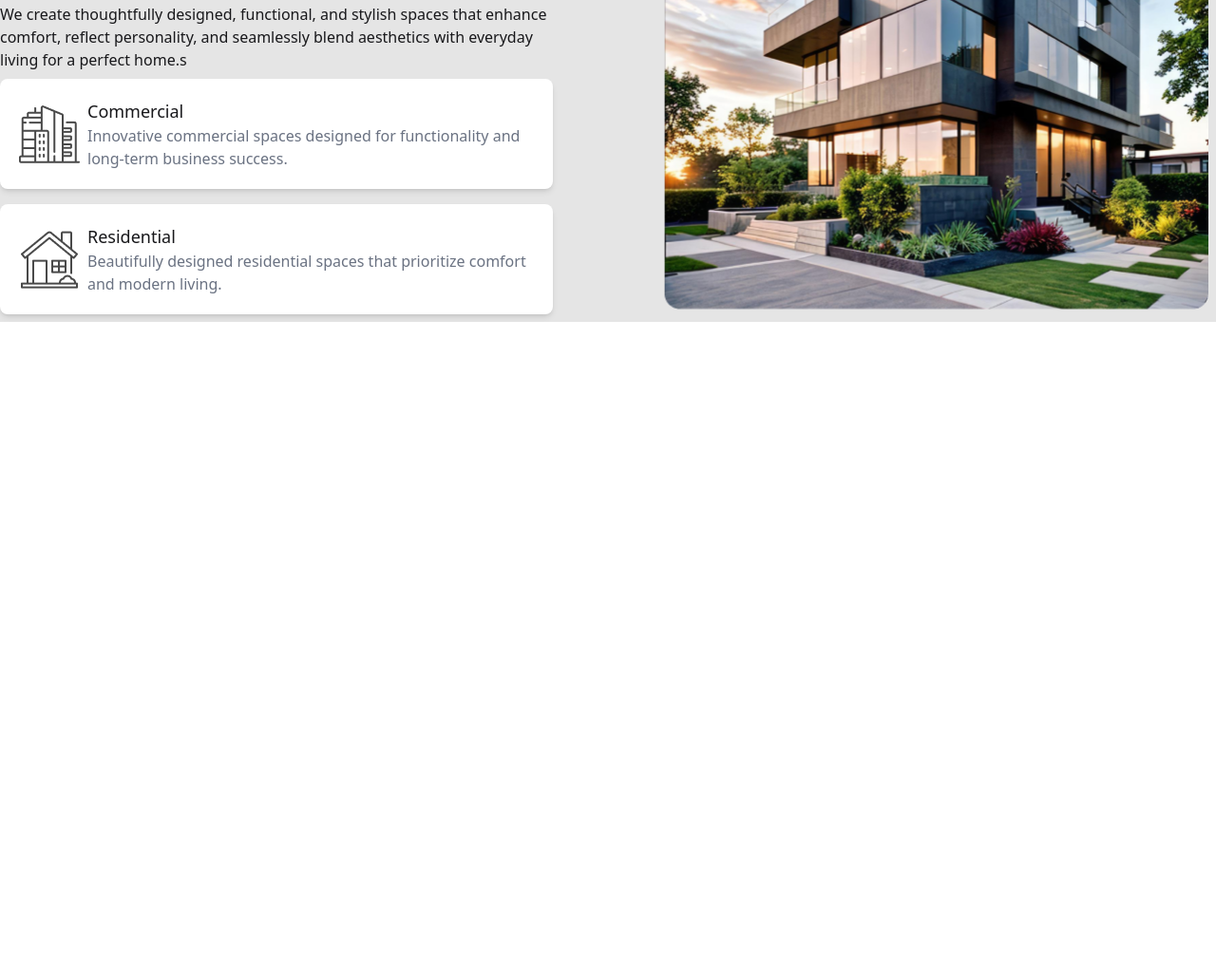
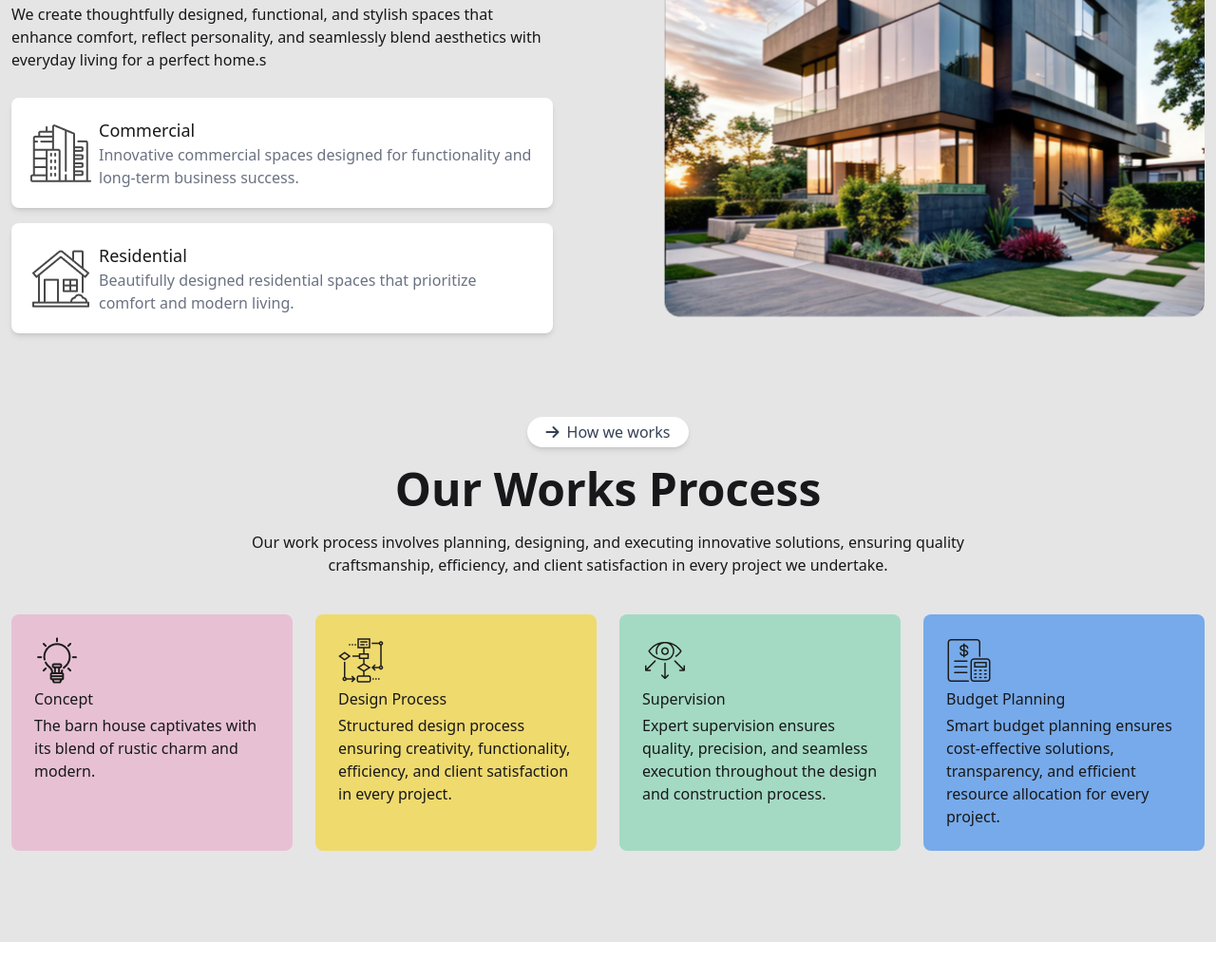
Before and after one commit to Kamrujjaman3D/b10-A3, a plain HTML site: page index.html in a window 1280 px wide. Shown: the part 1237-2268 px from the top of the page at 95% size. Before the commit the page ends 1576 px from the top, so only its background shows below. Drawn offline with nearby package versions, Linux system fonts and the light colour scheme.

Commit message:
compelet the Our Works Process section

```diff
--- a/index.html
+++ b/index.html
@@ -42,7 +42,7 @@
 
 <body>
   <!-- header -->
-  <header class="md:container md:mx-auto">
+  <header class="md:container md:mx-auto px-3">
     <!-- navbar -->
     <nav>
       <div class="navbar p-0 py-3">
@@ -116,7 +116,7 @@
   <!-- main -->
   <main class="bg-[#e5e5e5] mt-24">
     <!-- container used here -->
-    <div class="md:container md:mx-auto">
+    <div class="md:container md:mx-auto px-3">
       <!-- About us section -->
       <section class="pt-24 relative flex lg:flex-row flex-col justify-between items-center gap-9">
         <!-- text -->
@@ -128,16 +128,14 @@
               class="fa-solid fa-arrow-right mr-2 "></i>About
             Us</button>
           <h2 class="lg:text-6xl text-3xl font-bold my-5 lg">We design thoughtful, liveable spaces</h2>
-          <p>We create thoughtfully designed, functional, and stylish spaces that enhance comfort, reflect personality,
+          <p class="mb-5">We create thoughtfully designed, functional, and stylish spaces that enhance comfort, reflect
+            personality,
             and
             seamlessly blend aesthetics with everyday living for a perfect home.s</p>
           <!-- card main -->
           <div class="flex lg:flex-col md:flex-row flex-col gap-5 lg:gap-0">
             <!-- card-1 -->
-            <div class="shadow-md bg-base-100 rounded-lg flex justify-between items-center p-5
-                       gap-2 my-2
-                       ">
-
+            <div class="shadow-md bg-base-100 rounded-lg flex justify-between items-center p-5 gap-2 my-2">
               <div>
                 <img src="assets/commercial.png" alt="">
               </div>
@@ -166,6 +164,49 @@
           <img src="assets/Rectangle.png" alt="">
         </div>
       </section>
+      <!-- Our Works Process section -->
+      <section class="my-20">
+        <div class="text-center">
+          <button class="shadow-md bg-white py-1 px-5 rounded-3xl text-gray-700"><i
+              class="fa-solid fa-arrow-right mr-2 "></i>How we works</button>
+          <h2 class="lg:text-5xl text-3xl font-bold my-5 lg">Our Works Process</h2>
+          <p class="mb-5 w-3/5 mx-auto">Our work process involves planning, designing, and executing innovative
+            solutions, ensuring
+            quality craftsmanship,
+            efficiency, and client satisfaction in every project we undertake.</p>
+        </div>
+        <div class="grid grid-cols-1 md:grid-cols-2 lg:grid-cols-4 gap-6 mt-10 pb-24">
+          <!-- card-1 -->
+          <div class="bg-[#E7C1D3] p-6 space-y-1 rounded-lg">
+            <img src="assets/concept.png" alt="">
+            <h4 class="font-medium">Concept</h4>
+            <p>The barn house captivates with its blend of rustic charm and modern.</p>
+          </div>
+          <!-- card-2 -->
+          <div class="bg-[#EFDA6E] p-6 space-y-1 rounded-lg">
+            <img src="assets/flow-chart.png" alt="">
+            <h4 class="font-medium">Design Process</h4>
+            <p>Structured design process ensuring creativity, functionality, efficiency, and client satisfaction in
+              every project.</p>
+          </div>
+          <!-- card-3 -->
+          <div class="bg-[#A4DAC3] p-6 space-y-1 rounded-lg">
+            <img src="assets/vision.png" alt="">
+            <h4 class="font-medium">Supervision</h4>
+            <p>Expert supervision ensures quality, precision, and seamless execution throughout the design and
+              construction process.</p>
+          </div>
+          <!-- card-4 -->
+          <div class="bg-[#77AAEA] p-6 space-y-1 rounded-lg">
+            <img src="assets/budget-planning.png" alt="">
+            <h4 class="font-medium">Budget Planning</h4>
+            <p>Smart budget planning ensures cost-effective solutions, transparency, and efficient resource allocation
+              for every
+              project.</p>
+          </div>
+        </div>
+
+      </section>
     </div>
 
   </main>
```
